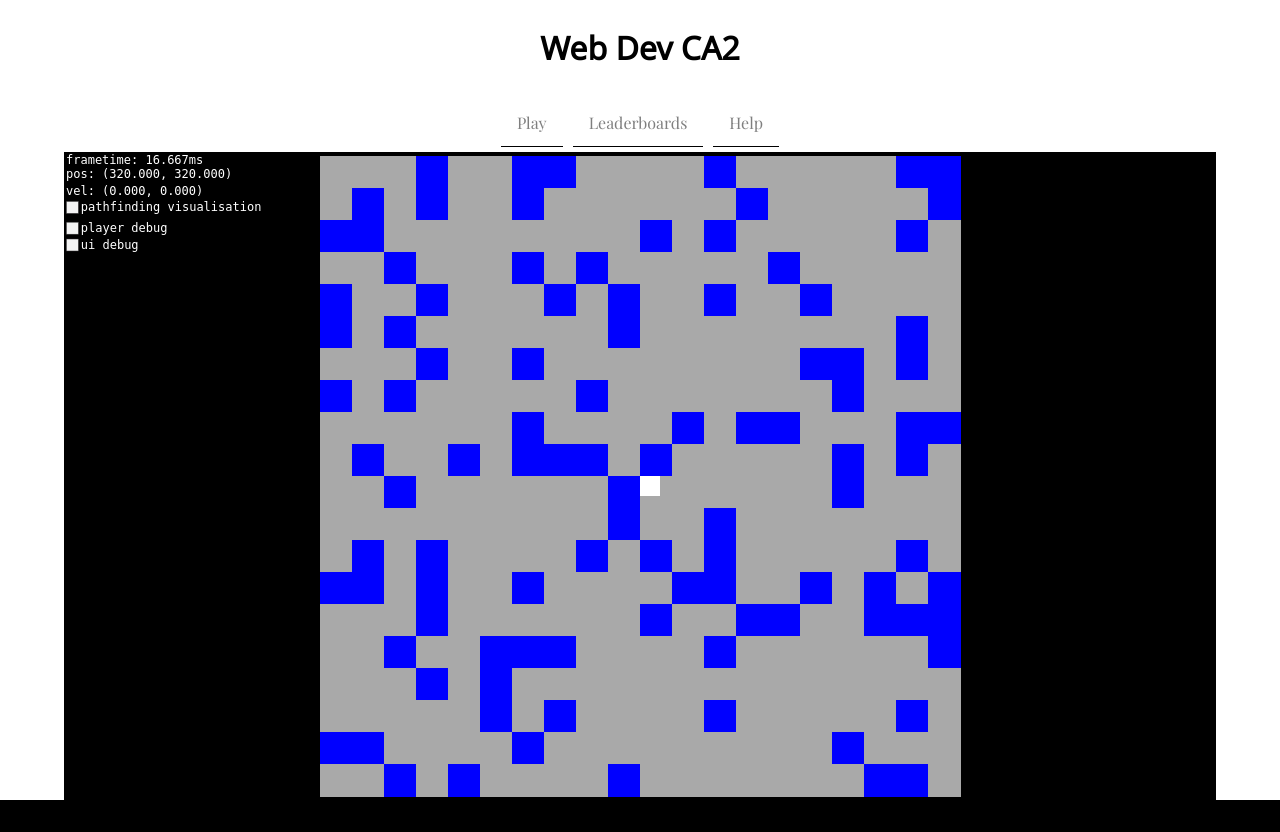
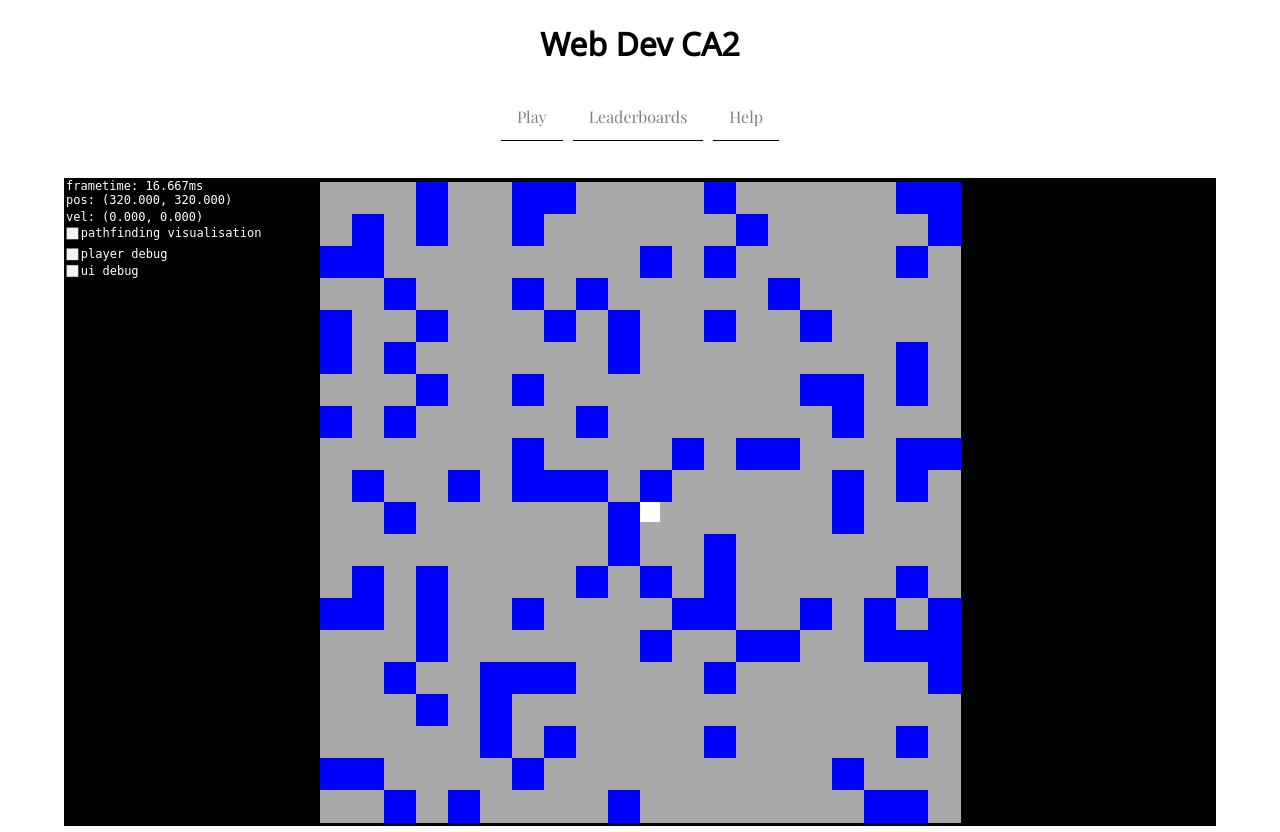
Before and after one commit to alanpq/web2-ca2, a Flask app: page / in a window 1280 px wide. Before the commit the page ends 800 px from the top, so only its background shows below. Run offline with Flask 2, Linux system fonts and the light colour scheme; some libraries are stand-ins or nearby versions.

Commit message:
style update + add some text

```diff
--- a/static/style/style.css
+++ b/static/style/style.css
@@ -100,3 +100,8 @@
   display: block;
   margin: auto;
 }
+
+#game > section:first-child {
+  margin-top: 2em;
+  height: 70vh;
+}
--- a/templates/partials/_game.html
+++ b/templates/partials/_game.html
@@ -1,3 +1,9 @@
 <article id="game" class="hide">
-  <canvas id="canvas">Your browser does not support canvas. Please get a modern browser.</canvas>
+  <section>
+    <canvas id="canvas">Your browser does not support canvas. Please get a modern browser.</canvas>
+  </section>
+
+  <section>
+    <h1>What should I expect?</h1>
+  </section>
 </article>
```
